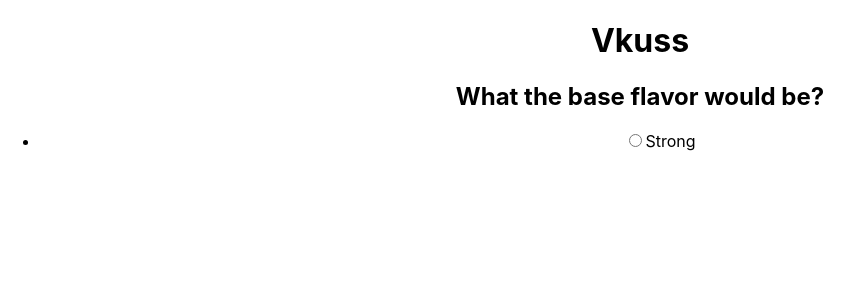
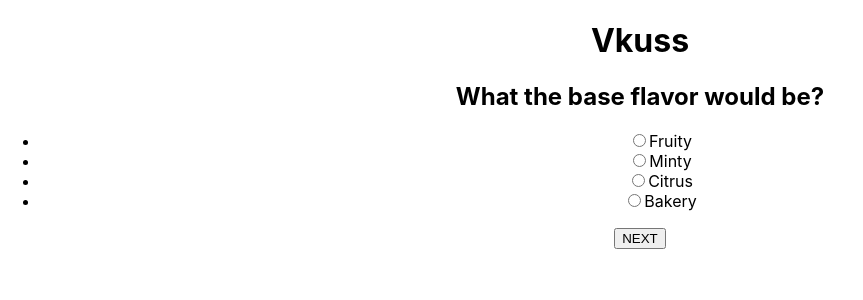
Before and after one commit to thinkful-ei-dragonfly/V2-capstone-aldiyar, a React (Create React App) app: page /base in a window 1280 px wide. Shown: the top 300 px of the page, without its empty margins (0-863 px from the left). Built offline with nearby package versions, Linux system fonts and the light colour scheme; no server answers.

Commit message:
work in progress

```diff
--- a/src/components/App.js
+++ b/src/components/App.js
@@ -9,10 +9,37 @@ import ResultPage from '../routes/ResultPage';
 import NotFoundPage from '../routes/NotFoundPage';
 import Welcome from '../routes/Welcome'
 
-class App extends React.Component {
+export default class App extends React.Component {
+  constructor(props) {
+    super(props)
+    this.state = {
+      strength: '',
+      base: '',
+      flavor_1: '',
+      flavor_2: '',
+    }
+  }
+  handleStrengthAssign = (e) => {
+    e.preventDefault();
+    this.setState({
+      strength: e.target.radioGroup.value
+    })
 
+  }
 
+  handleBaseFlavorAssign = (e) => {
+    e.preventDefault();
+    this.setState({
+      base: e.target.radioGroup.value
+    })
+  }
+
+  componentDidMount() {
+    fetch(`'someURL'/flavors`)
+
+  }
   render() {
+    console.log(this.state)
     return (
       <div className="App">
         <h1>Vkuss</h1>
@@ -23,11 +50,15 @@ class App extends React.Component {
           />
           <Route
             path={'/strength'}
-            component={StrengthQuestion}
+            render = { () => {
+              return <StrengthQuestion strengthAssign={this.handleStrengthAssign} />
+            }}
           />
           <Route
             path={'/base'}
-            component={BaseQuestion}
+            render = { () => {
+              return <BaseQuestion baseAssign={this.handleBaseFlavorAssign} />
+            }}
           />
           <Route
             path={'/first'}
@@ -51,5 +82,3 @@ class App extends React.Component {
   }
 
 }
-
-export default App;
--- a/src/routes/BaseQuestion.js
+++ b/src/routes/BaseQuestion.js
@@ -1,21 +1,81 @@
 import React from 'react';
 
-export default function BaseQuestion() {
+export default class BaseQuestion extends React.Component {
+  static defaultProps = {
+    history: {
+      push: () => {},
+    },
+  }
+  handleNextClick = () => {
+    const {history} = this.props
+    history.push('/first')
+  }
+
+  handleBaseAssign = (e) => {
+    e.preventDefault()
+    let strength = {
+      strength: e.target.value
+    }
+    console.log(strength)
+  }
+  render() {
     return (
       <div className='question'>
         <h2>What the base flavor would be?</h2>
+        <form
+          className='base-form'
+          onSubmit={this.handleBaseAssign}>
           <ul>
             <li>
               <input
                 type='radio'
                 className='radioButton'
-        name='radioGroup'/>
+                name='radioGroup'
+                value='fruity'/>
               <label>
-          Strong
+                Fruity
               </label>
             </li>
+            <li>
+              <input
+                type='radio'
+                className='radioButton'
+                name='radioGroup'
+                value='minty'/>
+              <label>
+                Minty
+              </label>
+
+            </li>
+            <li>
+              <input
+                type='radio'
+                className='radioButton'
+                name='radioGroup'
+                value='citrus'/>
+              <label>
+                Citrus
+              </label>
+
+            </li>
+            <li>
+              <input
+                type='radio'
+                className='radioButton'
+                name='radioGroup'
+                value='bakery'/>
+              <label>
+                Bakery
+              </label>
+
+            </li>
           </ul>
+          <button onClick={this.handleNextClick}>NEXT</button>
+        </form>
+
 
       </div>
     )
   }
+
+}
--- a/src/routes/FirstFlavorQuestion.js
+++ b/src/routes/FirstFlavorQuestion.js
@@ -0,0 +1,70 @@
+import React from 'react';
+
+export default class FirstFlavorQuestion extends React.Component {
+
+  static defaultProps = {
+    history: {
+      push: () => {},
+    },
+  }
+  handleNextClick = () => {
+    const {history} = this.props
+    history.push('/second')
+  }
+
+  render() {
+    return (
+      <div className='question'>
+        <h2>What would the first additional flavor be?</h2>
+        <ul>
+        <li>
+          <input
+          type='radio'
+          className='radioButton'
+          name='radioGroup'
+          value='fruity'/>
+          <label>
+            Fruity
+          </label>
+        </li>
+        <li>
+          <input
+          type='radio'
+          className='radioButton'
+          name='radioGroup'
+          value='minty'/>
+          <label>
+            Minty
+          </label>
+
+        </li>
+        <li>
+          <input
+          type='radio'
+          className='radioButton'
+          name='radioGroup'
+          value='citrus'/>
+          <label>
+            Citrus
+          </label>
+
+        </li>
+        <li>
+          <input
+          type='radio'
+          className='radioButton'
+          name='radioGroup'
+          value='bakery'/>
+          <label>
+            Bakery
+          </label>
+
+        </li>
+        </ul>
+        <button onClick={this.handleNextClick}>NEXT</button>
+
+      </div>
+    )
+  }
+
+}
--- a/src/routes/NotFoundPage.js
+++ b/src/routes/NotFoundPage.js
@@ -0,0 +1,11 @@
+import React from 'react';
+
+export default function NotFoundPage() {
+  return (
+    <div className='not-found'>
+      <h1>!!!404!!! I AM LOST! GET ME BACK TO WHERE I WAS !!!404!!!</h1>
+      <button>RETURN HOME</button>
+    </div>
+
+  )
+}
--- a/src/routes/ResultPage.js
+++ b/src/routes/ResultPage.js
@@ -0,0 +1,29 @@
+import React from 'react';
+
+export default class Result extends React.Component {
+  static defaultProps = {
+    history: {
+      push: () => {},
+    },
+  }
+  handleHome = () => {
+    const {history} = this.props
+    history.push('/')
+  }
+  render() {
+    return (
+      <div className='result-page'>
+        <div className='result'>
+          <h2>Our recommendation is: 'FLAVOR'</h2>
+          <p>Here we are going to give breif description</p>
+          <button>Show Me More</button>
+        </div>
+        <div className='explanation'>
+          <h3>Here we are going to explain what we did and what is going on</h3>
+        </div>
+        <button onClick={this.handleHome}>Home</button>
+      </div>
+    )
+  }
+
+}
--- a/src/routes/SecondFlavorQuestion.js
+++ b/src/routes/SecondFlavorQuestion.js
@@ -0,0 +1,70 @@
+import React from 'react';
+
+export default class SecondFlavorQuestion extends React.Component {
+  static defaultProps = {
+    history: {
+      push: () => {},
+    },
+  }
+  handleNextClick = () => {
+    const {history} = this.props
+    history.push('/result')
+  }
+
+  render() {
+    return (
+      <div className='question'>
+        <h2>What would the second additional flavor be?</h2>
+        <ul>
+        <li>
+          <input
+          type='radio'
+          className='radioButton'
+          name='radioGroup'
+          value='fruity'/>
+          <label>
+            Fruity
+          </label>
+        </li>
+        <li>
+          <input
+          type='radio'
+          className='radioButton'
+          name='radioGroup'
+          value='minty'/>
+          <label>
+            Minty
+          </label>
+
+        </li>
+        <li>
+          <input
+          type='radio'
+          className='radioButton'
+          name='radioGroup'
+          value='citrus'/>
+          <label>
+            Citrus
+          </label>
+
+        </li>
+        <li>
+          <input
+          type='radio'
+          className='radioButton'
+          name='radioGroup'
+          value='bakery'/>
+          <label>
+            Bakery
+          </label>
+
+        </li>
+        </ul>
+        <button onClick={this.handleNextClick}>GET RESULTS</button>
+
+    </div>
+    )
+  }
+
+
+}
--- a/src/routes/StrengthQuestion.js
+++ b/src/routes/StrengthQuestion.js
@@ -1,22 +1,65 @@
 import React from 'react';
+import {withRouter} from 'react-router-dom';
 
-export default function StrengthQuestion() {
+class StrengthQuestion extends React.Component {
 
+  handleNextClick = (e) => {
+    const {history} = this.props
+    console.log(history)
+    this.props.strengthAssign(e)
+    history.push('/base')
+    console.log('pushing')
+  }
+
+  render() {
     return(
       <div className='question'>
         <h2>How strong would you like your hookah to be?</h2>
+        <form onSubmit={this.handleNextClick}>
           <ul>
             <li>
               <input
               type='radio'
               className='radioButton'
-        name='radioGroup'/>
+              name='radioGroup'
+              value='strong'/>
               <label>
                 Strong
               </label>
+
+            </li>
+            <li>
+              <input
+              type='radio'
+              className='radioButton'
+              name='radioGroup'
+              value='medium'/>
+              <label>
+                Medium
+              </label>
+
+            </li>
+            <li>
+              <input
+              type='radio'
+              className='radioButton'
+              name='radioGroup'
+              value='soft'/>
+              <label>
+                Soft
+              </label>
+
             </li>
           </ul>
+          <button type='submit'>NEXT</button>
+        </form>
+
 
       </div>
       )
   }
+
+
+}
+
+export default withRouter(StrengthQuestion);
--- a/src/routes/Welcome.js
+++ b/src/routes/Welcome.js
@@ -0,0 +1,29 @@
+import React from 'react';
+
+export default class Welcome extends React.Component {
+  static defaultProps = {
+    history: {
+      push: () => {},
+    },
+  }
+
+  handleButtonClick = () => {
+    const { history } = this.props
+    history.push('/strength')
+  }
+
+  render() {
+    return(
+      <div>
+        <h1>This is Welcome</h1>
+        <button
+          type='submit'
+          onClick={this.handleButtonClick}
+        >
+          Start the App
+        </button>
+      </div>
+    )
+  }
+
+}
```
Also changed, not shown: src/index.js (+5 -4 lines). Lines whose indentation alone changed are shown as unchanged.
